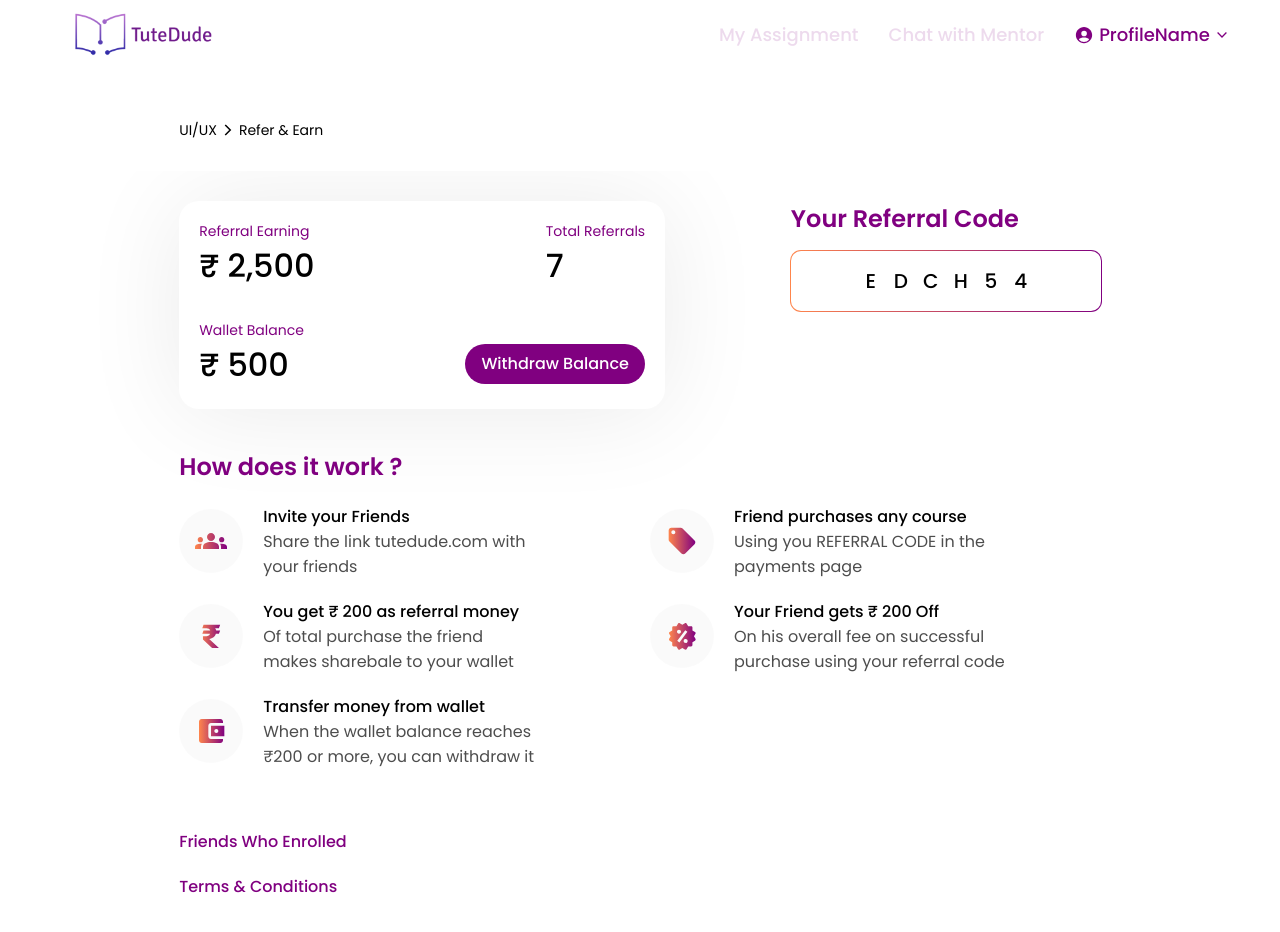
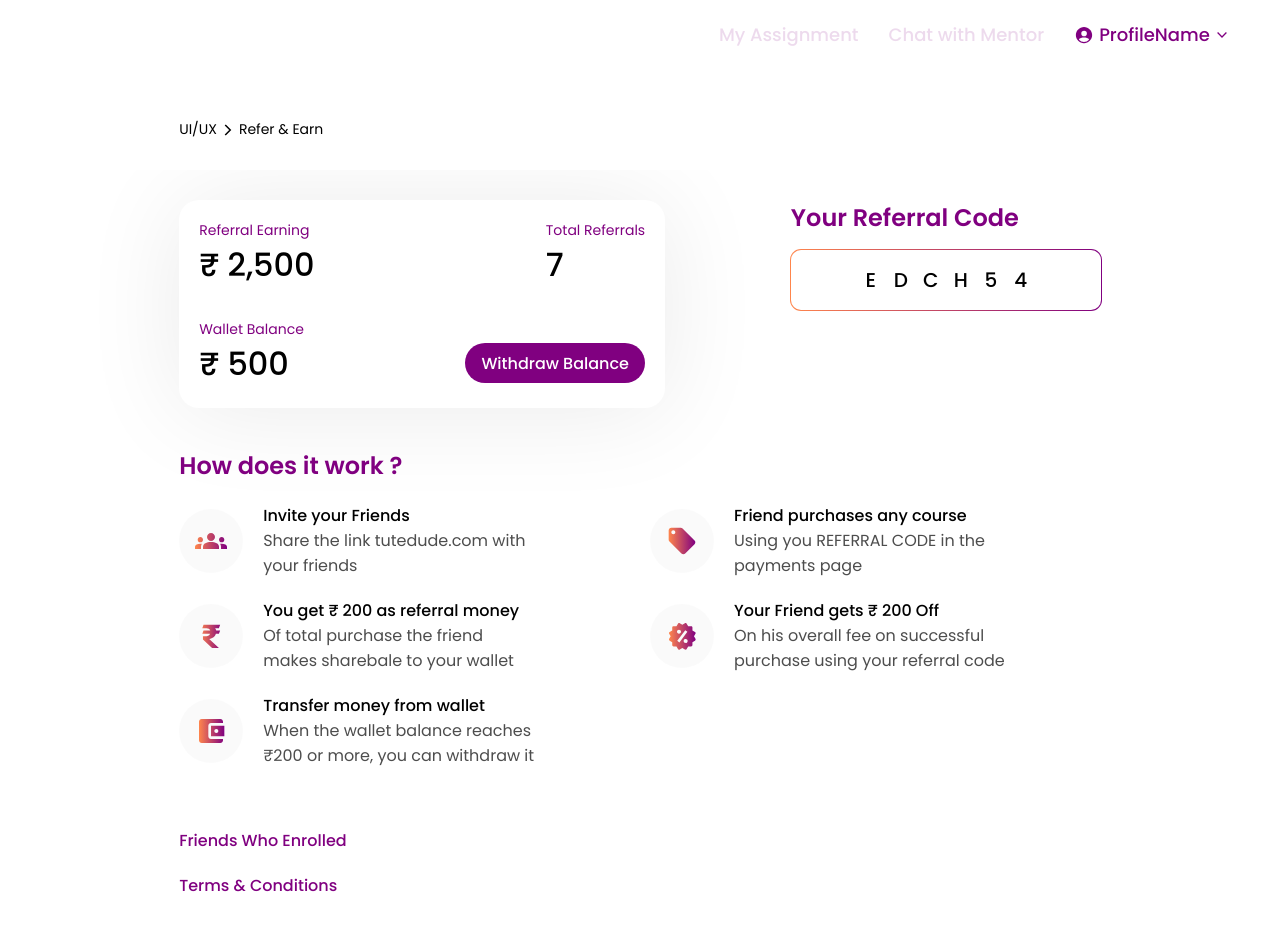
Before and after one commit to Araf-Khatri/assignment-by-tutedude, a React (Create React App) app: page / in a window 1280 px wide. Built offline with nearby package versions, Linux system fonts and the light colour scheme.

Commit message:
changed navbar: removed company's logo from navbar

```diff
--- a/src/components/navigation-bar/navbar.css
+++ b/src/components/navigation-bar/navbar.css
@@ -56,6 +56,7 @@
 .logo {
   margin-left: 1%;
   width: 16rem;
+  height: 6.9rem;
 }
 
 .navigation-bar {
--- a/src/components/navigation-bar/navbar.js
+++ b/src/components/navigation-bar/navbar.js
@@ -14,7 +14,8 @@ const Navbar = ({ children }) => {
         }`}
       >
         <nav className="navbar">
-          <img className="logo" src="./imgs/tutedude.png" alt="tutedude logo" />
+          <div className="logo"></div>
+          {/* <img className="logo" src="./imgs/tutedude.png" alt="tutedude logo" /> */}
           <button className="profile--btn navbar-one">
             <p>ProfileName</p>
             <img src="/imgs/svgs/chevron-down.svg" alt="icon" />
```
Also changed, not shown: 1 other file (tests, documents, lock files or other folders).
